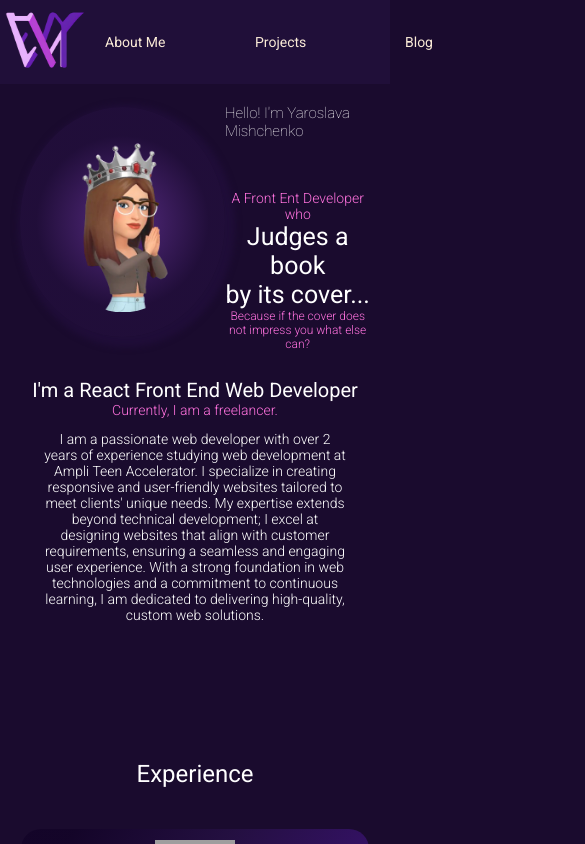
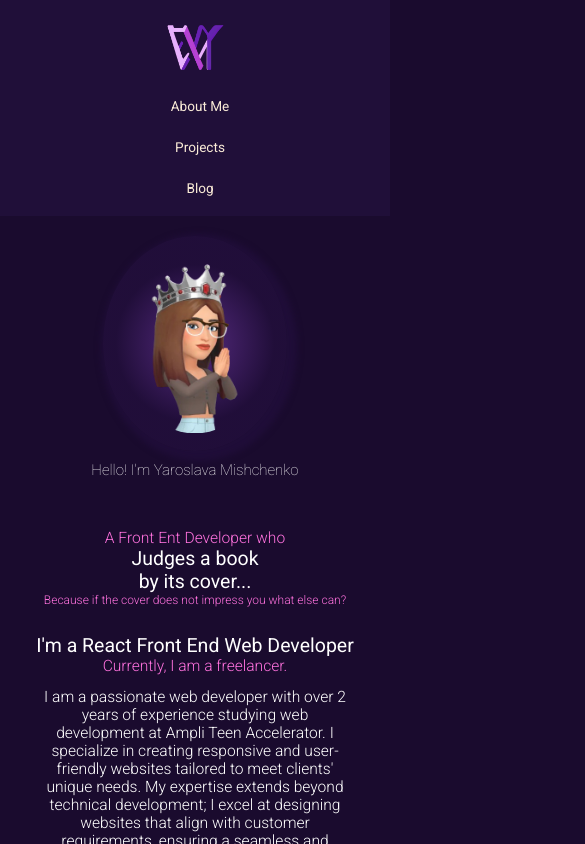
Before and after one commit to yaroslavami/portfolio, a React (Create React App) app: page / in a window 390 px wide. Shown: the top 844 px of the page, 585 px wide, since content can reach past the window. Built offline with nearby package versions, Linux system fonts and the light colour scheme; grey boxes are pictures that could not be loaded.

Commit message:
Fixed home page responsibility

```diff
--- a/src/Components/Basic/Footer/Footer.css
+++ b/src/Components/Basic/Footer/Footer.css
@@ -1,7 +1,7 @@
 .footer{
     display: flex;
     flex-direction: column;
-    align-items: left;
+    align-items: flex-start;
     padding: 4% 30% 3% 20%;
     font-weight: 300;
 }
@@ -20,3 +20,26 @@
     font-weight: 500;
     color: rgb(255, 114, 222);
 }
+
+/* Responsive Design */
+@media (max-width: 768px) {
+    .footer {
+        padding: 10% 15%;
+    }
+}
+
+@media (max-width: 480px) {
+    .footer {
+        padding: 13% 7%;
+        align-items: center;
+        text-align: center;
+    }
+
+    .footer h3 {
+        font-size: 15px;
+    }
+
+    .footer p {
+        font-size: 12px;
+    }
+}
--- a/src/Components/Basic/Header/Header.css
+++ b/src/Components/Basic/Header/Header.css
@@ -21,3 +21,52 @@
     text-decoration: none;
     color: antiquewhite;
 }
+
+/* Responsive Design */
+@media (max-width: 768px) {
+    .header {
+        flex-direction: column;
+        align-items: center;
+        padding: 15px 5%;
+    }
+
+    .header ul {
+        flex-direction: column;
+        align-items: center;
+        gap: 10px;
+    }
+
+    .header li {
+        min-width: auto;
+    }
+
+    .header a {
+        padding: 6px 10px;
+        font-size: 0.9rem;
+    }
+
+    .header img {
+        width: 75px;
+        height: auto;
+    }
+}
+
+@media (max-width: 480px) {
+    .header {
+        padding: 10px;
+    }
+
+    .header img {
+        width: 65px;
+        height: auto;
+    }
+
+    .header ul {
+        gap: 5px;
+    }
+
+    .header a {
+        font-size: 0.85rem;
+        padding: 5px 8px;
+    }
+}
--- a/src/Components/HomePage/Banner/HomeBanner.css
+++ b/src/Components/HomePage/Banner/HomeBanner.css
@@ -1,52 +1,59 @@
-.home-banner{
-    display:flex;
+.home-banner {
+    display: flex;
     flex-direction: column;
-    justify-content:center;
+    justify-content: center;
     padding: 2% 20%;
 }
 
-.intro, .description{
-    display:flex;
+/* Flex alignment */
+.intro,
+.description {
+    display: flex;
     align-items: center;
 }
-.intro{
+
+.intro {
     justify-content: center;
 }
 
+/* Profile Image */
 .intro img {
-    padding:7% 7% 7% 9%;
+    padding: 7% 7% 7% 9%;
     height: 260px;
     border-radius: 50%;
-    background: rgb(221, 191, 248);
     background: radial-gradient(circle, rgba(118, 60, 172, 0.66) 0%, #210e3aee 56%);
     box-shadow: 4px 4px 6px 6px #210e3adb;
+    max-width: 100%;
 }
 
-.intro h5{
+/* Text Styling */
+.intro h5 {
     font-size: 15px;
     font-weight: 200;
     padding-bottom: 50px;
 }
 
-.home-banner p{
+.home-banner p {
     font-size: 18px;
     font-weight: 300;
 }
 
-.intro p{
+.intro p {
     color: rgb(255, 114, 222);
 }
 
-.intro h2{
-    font-size: 50px;
+.intro h2 {
+    font-size: clamp(30px, 5vw, 50px);
     font-weight: 400;
+    text-align: center;
 }
 
-.baby-text{
+.baby-text {
     font-size: 12px !important;
 }
 
-.description{
+/* Description Section */
+.description {
     flex-direction: column;
     padding: 2%;
     text-align: left;
@@ -54,11 +61,11 @@
 
 .description h2 {
     padding-top: 6%;
-    font-size: 40px;
+    font-size: clamp(25px, 4vw, 40px);
     font-weight: 400;
 }
 
-.colored-text{
+.colored-text {
     color: rgb(255, 114, 222);
     padding-bottom: 4%;
 }
@@ -67,28 +74,42 @@
     padding: 0 8%;
 }
 
+/* Medium Screens (Tablets) */
 @media (max-width: 768px) {
     .home-banner {
         padding: 5% 10%;
     }
 
+    .intro {
+        flex-direction: column;
+        text-align: center;
+    }
+
     .intro img {
         height: 200px;
+        padding: 5%;
     }
 
     .intro h2 {
-        font-size: 30px;
+        font-size: clamp(25px, 4vw, 35px);
     }
 
     .description h2 {
-        font-size: 25px;
+        font-size: clamp(20px, 3.5vw, 30px);
+    }
+
+    .description p:last-child {
+        padding: 0 5%;
+        text-align: center;
     }
 }
 
+/* Small Screens (Mobile) */
 @media (max-width: 480px) {
     .home-banner {
         padding: 5%;
         flex-direction: column;
+        text-align: center;
     }
 
     .intro img {
@@ -96,18 +117,14 @@
         margin-bottom: 10px;
     }
 
-    .intro h2 {
-        font-size: 25px;
-        text-align: center;
-    }
-
+    .intro h2,
     .description h2 {
-        font-size: 20px;
+        font-size: clamp(18px, 5vw, 25px);
         text-align: center;
     }
 
     .home-banner p {
-        font-size: 14px;
+        font-size: clamp(14px, 4vw, 16px);
         text-align: center;
     }
 
--- a/src/Components/HomePage/ExampleProject/Example.css
+++ b/src/Components/HomePage/ExampleProject/Example.css
@@ -5,18 +5,22 @@
     gap: 30px;
     padding: 10%;
     border-radius: 20px;
-    background: rgb(199, 137, 255);
     background: radial-gradient(circle, rgba(199, 137, 255, 1) 0%, rgba(26, 11, 46, 1) 42%);
 }
 
 /* Styling for each project card */
 .project-card {
+    display: flex;
+    flex-direction: column;
+    justify-content: space-between;
     background: rgba(0, 0, 0, 0.3);
     border-radius: 15px;
     padding: 20px;
+    margin-bottom: 5px;
     color: white;
     box-shadow: 0px 8px 15px rgba(0, 0, 0, 0.5);
     transition: transform 0.3s ease-in-out;
+    min-height: 100%;
 }
 
 .project-card:hover {
@@ -33,9 +37,9 @@
 .featured-tag {
     font-size: 12px;
     color: #ff79c6;
-    /* Highlight color for 'Featured Project' */
     text-transform: uppercase;
     letter-spacing: 1px;
+
 }
 
 .project-title {
@@ -48,23 +52,31 @@
 .project-description {
     font-size: 16px;
     line-height: 1.5;
-    margin-bottom: 20px;
+    /* flex-grow: 1; */
 }
 
-/* Preview image styling */
+/* Fixed size for image container */
+.project-preview {
+    display: flex;
+    justify-content: center;
+    align-items: center;
+    height: 300px;
+    overflow: hidden;
+}
+
+/* Image styling to maintain aspect ratio */
 .project-preview img {
-    max-width: 300px;
-    height: 300px;
-    border-radius: 10px;
-    margin: 0 auto;
-    display: block;
+    max-width: 100%;
+    max-height: 100%;
+    object-fit: contain;
 }
 
 /* Link icons for GitHub and demo */
 .project-links {
     display: flex;
     justify-content: space-between;
-    margin-top: 15px;
+    margin-top: 10px;
+
 }
 
 .project-links a {
@@ -78,16 +90,20 @@
     color: #ff79c6;
 }
 
-/* Responsive styles for small screens (500px - 768px) */
-@media (max-width: 768px) and (min-width: 500px) {
+/* Responsive styles for tablets (500px - 768px) */
+@media (max-width: 768px) {
     .project-grid {
         grid-template-columns: 1fr;
-        padding: 5%;
+        padding: 8%;
     }
 
-    .project-preview img {
-        max-width: 100%;
-        height: auto;
+    .project-card {
+        padding: 18px;
+        min-height: 450px;
+    }
+
+    .project-preview {
+        height: 250px;
     }
 
     .project-title {
@@ -103,18 +119,36 @@
     }
 }
 
-/* Further Responsive styles for very small screens (<500px) */
+/* Responsive styles for mobile screens (<500px) */
 @media (max-width: 499px) {
+    .project-grid {
+        display: flex;
+        flex-direction: column;
+    }
+
     .project-card {
+        flex: 1 1 auto;
         padding: 15px;
+        min-height: 450px;
     }
 
     .project-title {
         font-size: 16px;
+        text-align: center;
     }
 
     .project-description {
-        font-size: 12px;
+        font-size: 11px;
+        text-align: center;
+    }
+
+    .project-preview {
+        height: 220px;
+    }
+
+    .project-links {
+        justify-content: center;
+        gap: 15px;
     }
 
     .project-links a {
```
